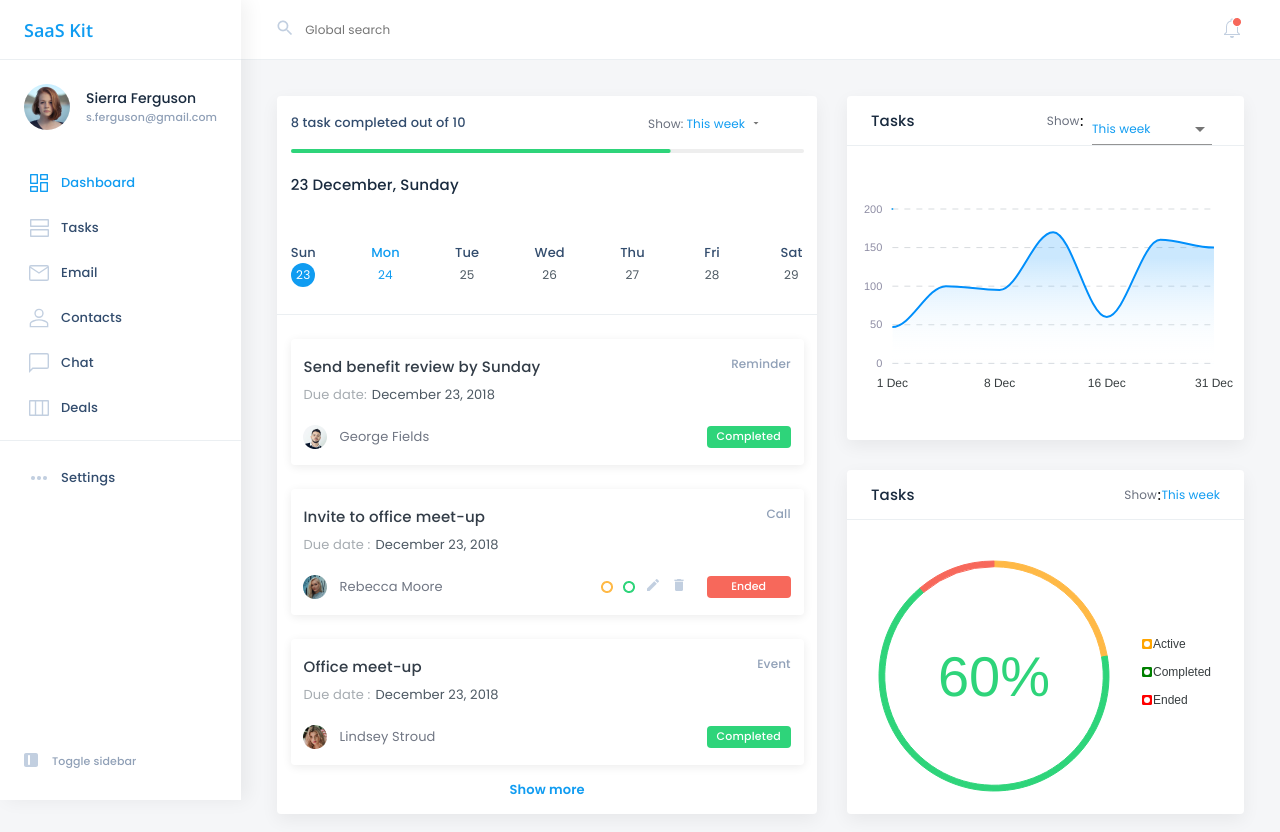
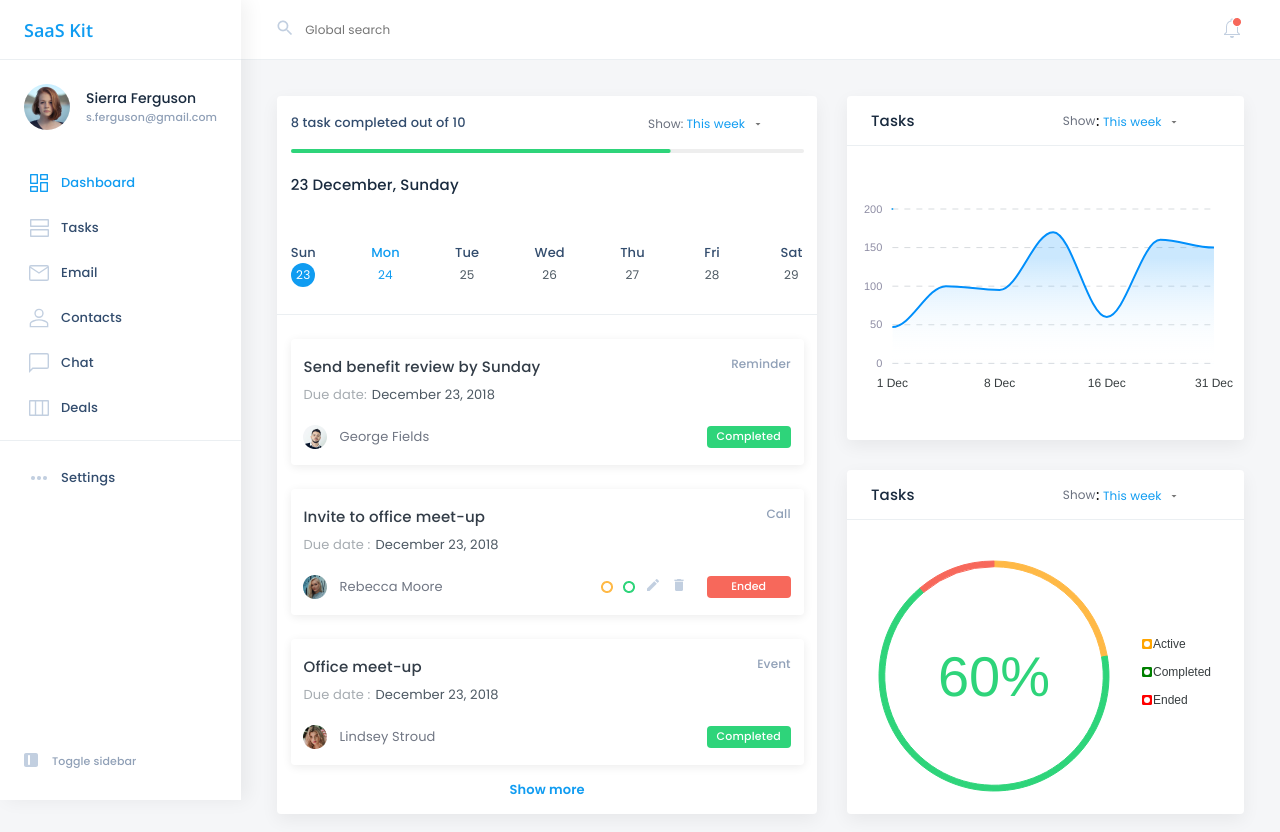
Before and after one commit to AliQasimzade/SaaS-DashBoard-UI-Kit, a React (Create React App) app: page /dashboard in a window 1280 px wide. Shown: the top 832 px of the page. Built offline with nearby package versions, Linux system fonts and the light colour scheme; no server answers.

Commit message:
fixed select-otions margin -padding

```diff
--- a/src/components/DealsGraphic.js
+++ b/src/components/DealsGraphic.js
@@ -143,7 +143,10 @@ const DealsGraphic = () => {
 				<p>Tasks</p>
 				<div className="show-chart">
 					<p>Show</p>:
-					<FormControl className={classes.formControl}>
+					<FormControl
+						className={classes.formControl}
+						style={{ paddingLeft: '3px' }}
+					>
 						<Select
 							value={age}
 							onChange={handleChange}
--- a/src/components/TasksChart.js
+++ b/src/components/TasksChart.js
@@ -1,7 +1,22 @@
 import React, { useState } from 'react';
 import ReactApexChart from 'react-apexcharts';
 import '../styles/TasksChart.scss';
+import { makeStyles } from '@material-ui/core/styles';
 
+import MenuItem from '@material-ui/core/MenuItem';
+
+import FormControl from '@material-ui/core/FormControl';
+import Select from '@material-ui/core/Select';
+
+const useStyles = makeStyles((theme) => ({
+	formControl: {
+		margin: theme.spacing(1),
+		minWidth: 120,
+	},
+	selectEmpty: {
+		marginTop: theme.spacing(2),
+	},
+}));
 const TasksChart = () => {
 	const [options] = useState({
 		series: [20, 60, 10],
@@ -57,12 +72,40 @@ const TasksChart = () => {
 			fontFamily: 'sans-serif',
 		},
 	});
+	const classe = useStyles();
+	const [age, setAge] = useState('');
+
+	const handleChange = (event) => {
+		setAge(event.target.value);
+	};
 	return (
 		<div className="tasks-chart">
 			<div className="donut-chart-tasks">
 				<p>Tasks</p>
 				<div className="show-chart">
-					<p>Show</p>: <span>This week</span>
+					<p>Show</p>:
+					<FormControl
+						className={classe.formControl}
+						style={{ paddingLeft: '3px' }}
+					>
+						<Select
+							value={age}
+							onChange={handleChange}
+							displayEmpty
+							className={classe.selectEmpty}
+							inputProps={{ 'aria-label': 'Without label' }}
+						>
+							<MenuItem value="">
+								<span>This week</span>
+							</MenuItem>
+							<MenuItem value={10}>
+								<span> This month</span>
+							</MenuItem>
+							<MenuItem value={20}>
+								<span>This year</span>
+							</MenuItem>
+						</Select>
+					</FormControl>
 				</div>
 			</div>
 			<ReactApexChart
--- a/src/styles/DealsGraphic.scss
+++ b/src/styles/DealsGraphic.scss
@@ -86,4 +86,35 @@
 			}
 		}
 	}
+	.MuiSelect-root{
+		padding: 0 !important;
+
+		span{
+			color:$primaryColor;
+			font-size: 12px;
+			font-family: Poppins-Regular;
+			letter-spacing: 0.01em;
+		}
+	}
+	.makeStyles-formControl-1 {
+		margin: 0;
+	}
+	.MuiFormControl-root{
+	   margin: 0 !important;
+	}
+	.MuiInput-underline::after {
+		display: none;
+	}
+	.MuiInput-underline::before {
+		display: none;
+	}
+	.makeStyles-selectEmpty-7 {
+		margin: 0;
+	}
+	.MuiSvgIcon-root {
+		width: 12px;
+		height: 12px;
+		top:5px;
+		left: 65px;
+	}
 }
--- a/src/styles/Tasks.scss
+++ b/src/styles/Tasks.scss
@@ -389,7 +389,6 @@
 	}
 	.MuiSelect-root{
 		padding: 0 !important;
-		width: fit-content;
 		span{
 			color:$primaryColor;
 			font-size: 12px;
@@ -415,7 +414,7 @@
 	.MuiSvgIcon-root {
 		width: 12px;
 		height: 12px;
-		position: static;
-		margin-left: 5px;
+		top:5px;
+		left: 65px;
 	}
 }
--- a/src/styles/TasksChart.scss
+++ b/src/styles/TasksChart.scss
@@ -72,4 +72,35 @@
 			}
 		}
 	}
+	.MuiSelect-root{
+		padding: 0 !important;
+
+		span{
+			color:$primaryColor;
+			font-size: 12px;
+			font-family: Poppins-Regular;
+			letter-spacing: 0.01em;
+		}
+	}
+	.makeStyles-formControl-1 {
+		margin: 0;
+	}
+	.MuiFormControl-root{
+	   margin: 0 !important;
+	}
+	.MuiInput-underline::after {
+		display: none;
+	}
+	.MuiInput-underline::before {
+		display: none;
+	}
+	.makeStyles-selectEmpty-9 {
+		margin: 0;
+	}
+	.MuiSvgIcon-root {
+		width: 12px;
+		height: 12px;
+		top:5px;
+		left: 65px;
+	}
 }
```
